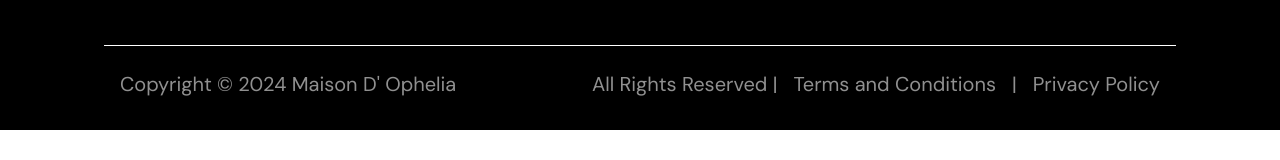
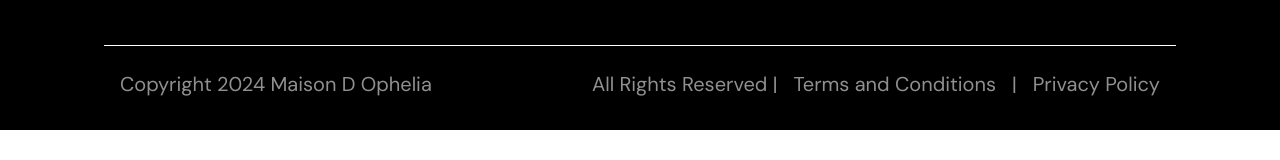
Before and after one commit to alwirifa/bible-jesus, a Next.js app: page / in a window 1280 px wide. Shown: the part 608-768 px from the top of the page. Built offline with nearby package versions, Linux system fonts and the light colour scheme.

Commit message:
third commit

```diff
--- a/src/components/footer.tsx
+++ b/src/components/footer.tsx
@@ -75,7 +75,7 @@ const Footer: React.FC = () => {
 
         <div className="px-4 sm:px-10 md:px-20">
           <div className="flex flex-col lg:flex-row justify-between items-center w-full text-lg sm:text-xl font-[400] text-grey border-t border-white pt-6 lg:pt-6 px-4">
-            <p className="text-center lg:text-left">Copyright &copy; 2024 Maison D&apos; Ophelia</p>
+            <p className="text-center lg:text-left">Copyright 2024 Maison D Ophelia</p>
             <div className="flex gap-4 mt-4 lg:mt-0">
               <p> All Rights Reserved | </p>
               <a href="#" className="hover:text-gray-400">
```
